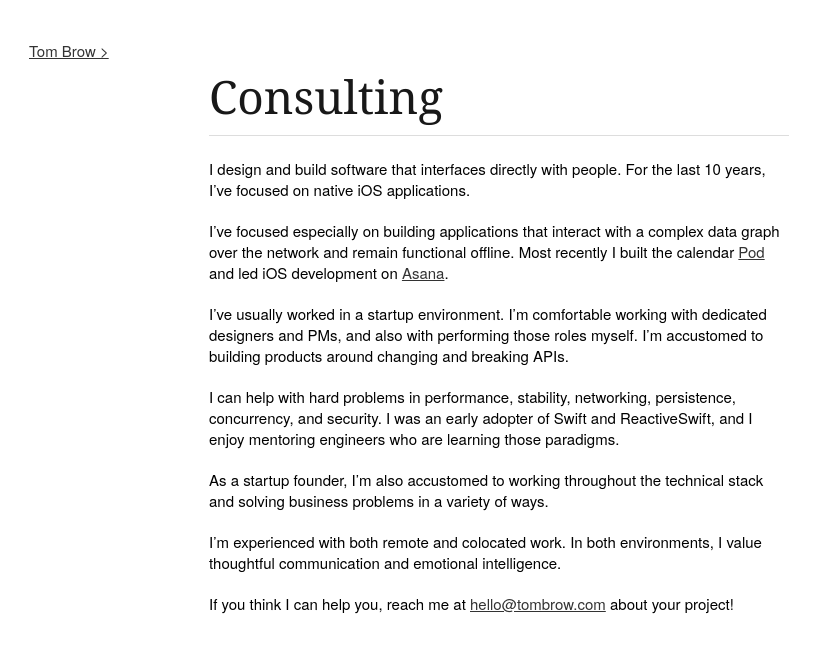
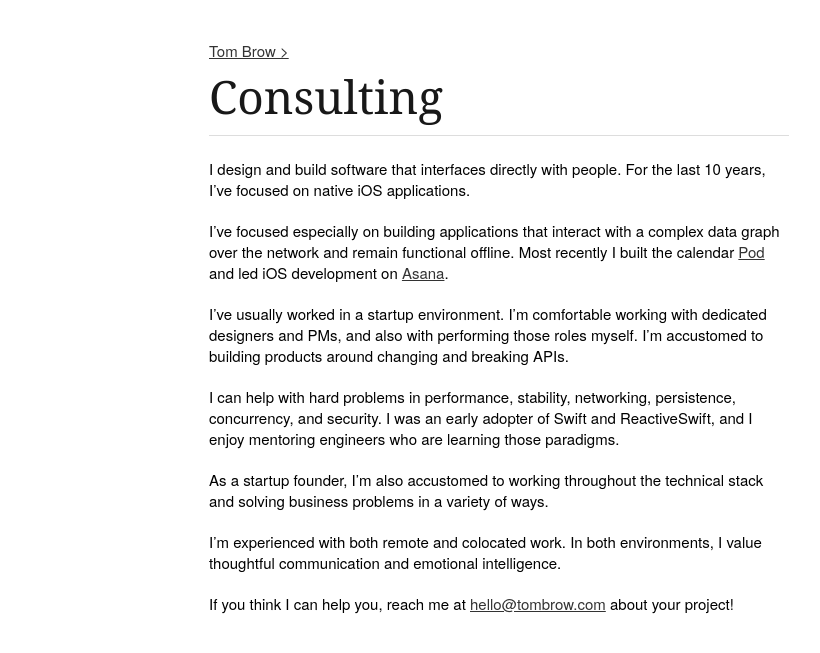
Before and after one commit to brow/rebeccabutler.org, a Jekyll site: the page built from consulting/index.md, in a window 1280 px wide. Shown: the top 653 px of the page, without its empty margins (131-951 px from the left). Built offline with Jekyll 4.4.1, drawn with Linux system fonts in a browser that asks for light colours.

Commit message:
layout fix

```diff
--- a/_layouts/page.html
+++ b/_layouts/page.html
@@ -2,10 +2,10 @@
 layout: default
 ---
 <div class="container">
-  <div class="breadcrumb">
+  <div class="breadcrumb ten columns push by-three">
     <a href="http://tombrow.com">Tom Brow &gt;</a>
   </div>
-  <div class="ten columns push by-three ">
+  <div class="ten columns push by-three">
     <h1>Consulting</h1>
     <hr />
   </div>
```
